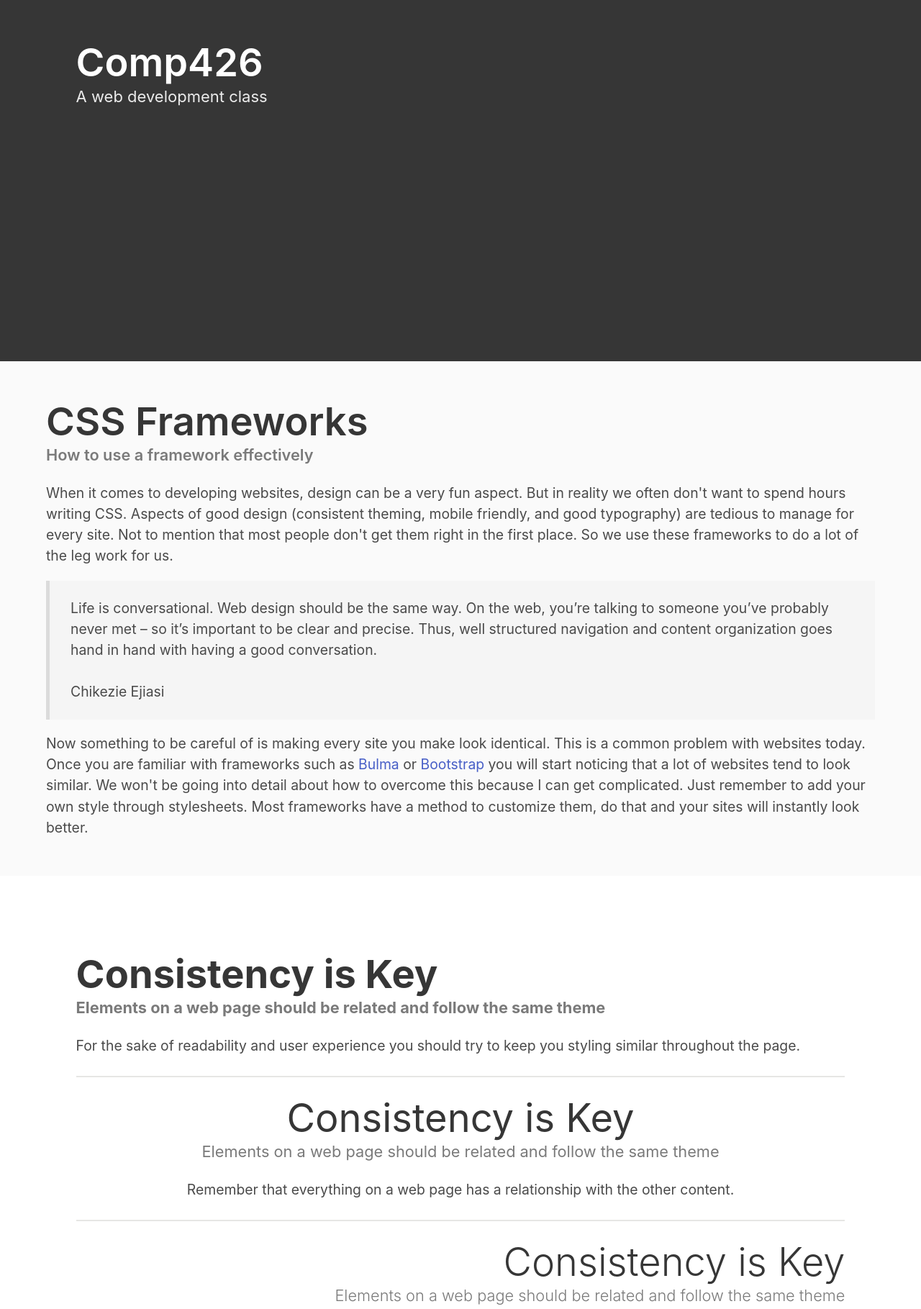
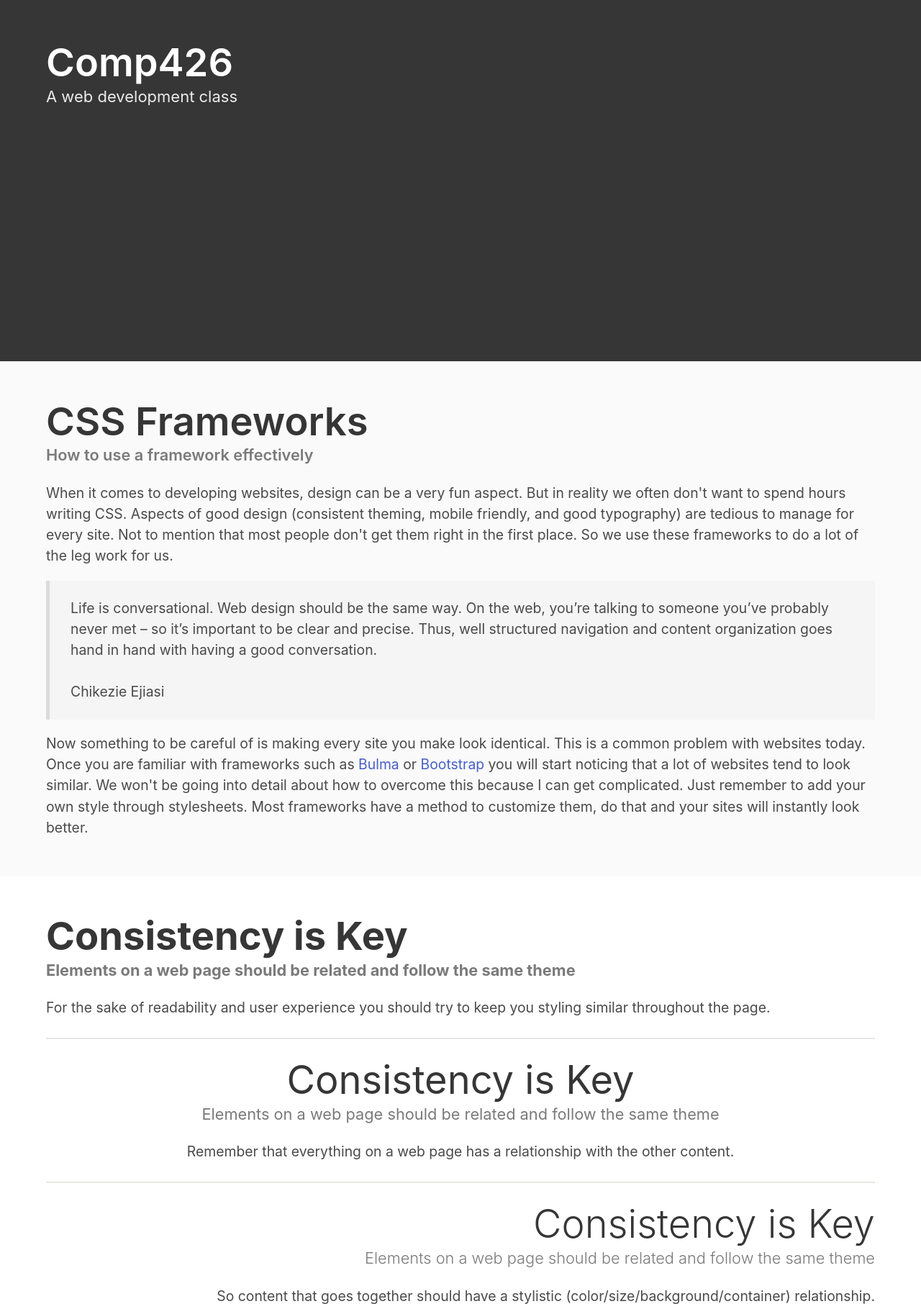
Before and after one commit to jdmar3-comp426/a02-harrywh11, a website: page index.html in a window 1280 px wide. Shown: the part 298-2117 px from the top of the page at 72% size. Drawn offline with nearby package versions, Linux system fonts and the light colour scheme; a web font is replaced by a local one.

Commit message:
section/container

```diff
--- a/index.html
+++ b/index.html
@@ -11,7 +11,7 @@
 <body>
 <section class="hero is-dark is-fullheight">
     <div class="hero-body">
-        <div class="section">
+        <div class="container">
             <h1 class="title">
                 Comp426
             </h1>
@@ -55,7 +55,7 @@
     </div>
 </section>
 <section class="section has-background-white">
-    <div class="section">
+    <div class="container">
         <div class="content">
             <h1 class="title has-text-weight-bold">Consistency is Key</h1>
             <h5 class="subtitle has-text-grey has-text-weight-bold">Elements on a web page should be related and follow the same theme</h5>
@@ -116,7 +116,7 @@
     </div>
 </section>
 <section class="section has-background-white">
-    <div class="section">
+    <div class="container">
         <div class="content">
             <div class="columns">
                 <div class="column">
```
